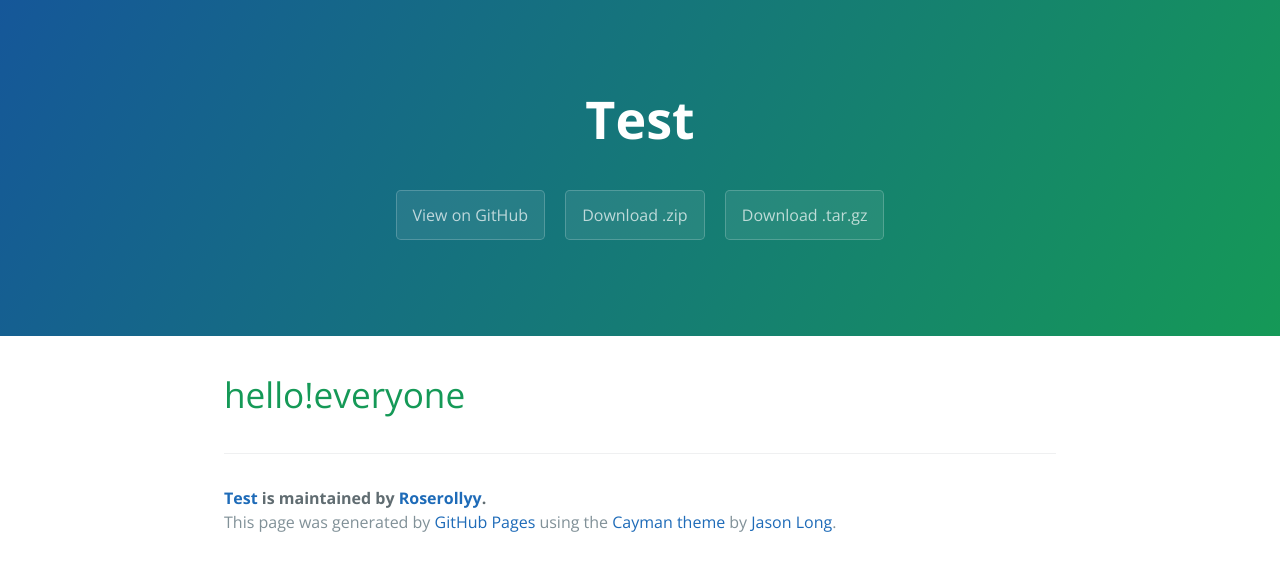
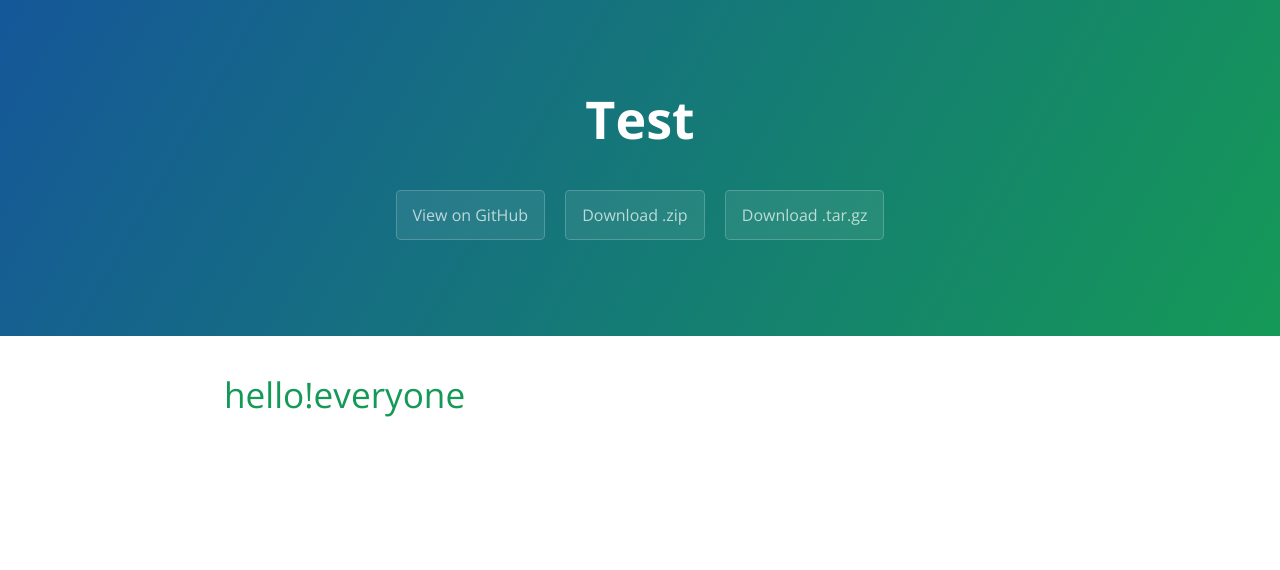
Before and after one commit to Roserollyy/test, a plain HTML site: page index.html in a window 1280 px wide. Drawn offline with nearby package versions, Linux system fonts and the light colour scheme.

Commit message:
Update index.html

```diff
--- a/index.html
+++ b/index.html
@@ -22,11 +22,7 @@
       <h1>
 <a id="helloeveryone" class="anchor" href="#helloeveryone" aria-hidden="true"><span aria-hidden="true" class="octicon octicon-link"></span></a>hello!everyone</h1>
 
-      <footer class="site-footer">
-        <span class="site-footer-owner"><a href="https://github.com/Roserollyy/test">Test</a> is maintained by <a href="https://github.com/Roserollyy">Roserollyy</a>.</span>
 
-        <span class="site-footer-credits">This page was generated by <a href="https://pages.github.com">GitHub Pages</a> using the <a href="https://github.com/jasonlong/cayman-theme">Cayman theme</a> by <a href="https://twitter.com/jasonlong">Jason Long</a>.</span>
-      </footer>
 
     </section>
 
```
